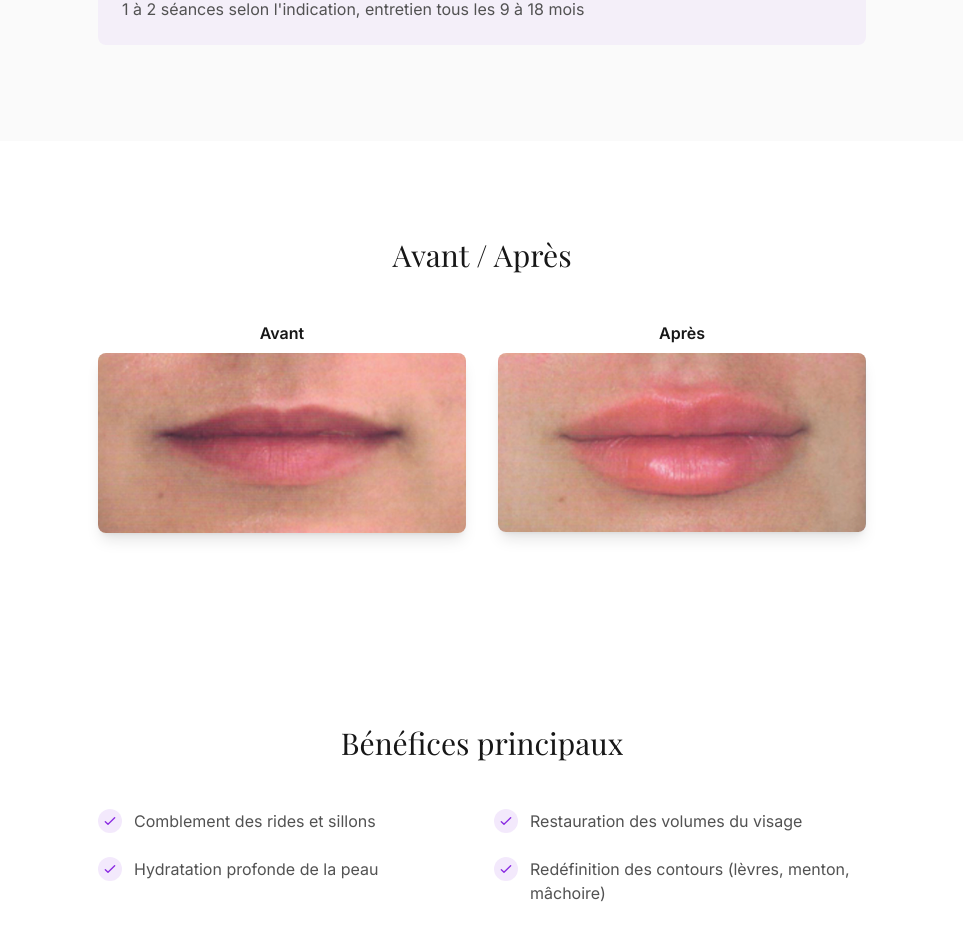
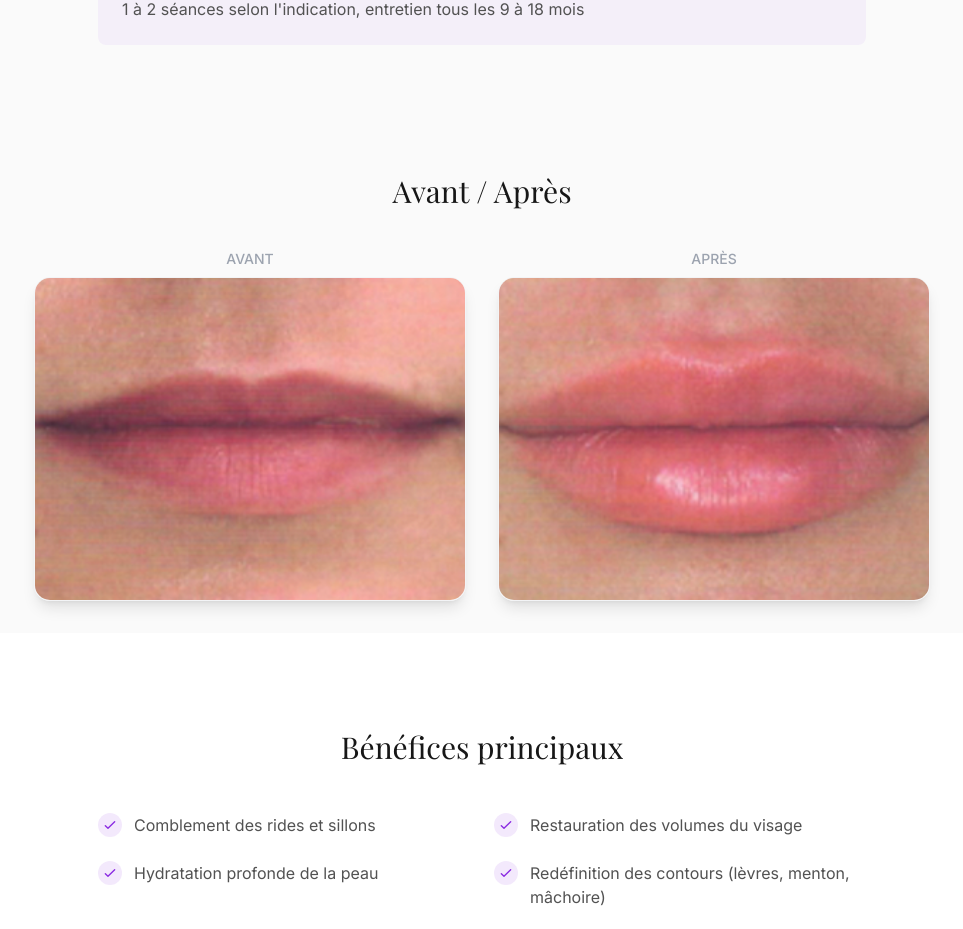
Before and after one commit to bentaz5/esthetique-belair, a Next.js app: page /nos-soins/acide-hyaluronique in a window 1280 px wide. Shown: the part 1211-2140 px from the top of the page, without its empty margins (158-1121 px from the left). Built offline with nearby package versions, Linux system fonts and the light colour scheme; a web font is replaced by a local one.

Commit message:
Ajout galerie multi-images Avant/Après et photos Botox

```diff
--- a/src/app/nos-soins/[slug]/SoinClient.tsx
+++ b/src/app/nos-soins/[slug]/SoinClient.tsx
@@ -201,34 +201,56 @@ export default function SoinClient({ soin }: { soin: Soin }) {
         </div>
       </section>
 
-      {/* Avant/Après Section */}
-      {soin.resultats.avantApres && (
-        <section className="py-16 md:py-24 bg-white">
-          <div className="container-custom px-4 md:px-6">
-            <div className="max-w-3xl mx-auto">
-              <h2 className="text-2xl md:text-3xl font-serif text-center mb-12">Avant / Après</h2>
-              <div className="mt-12 grid grid-cols-1 md:grid-cols-2 gap-8">
-                <div className="flex flex-col items-center">
-                  <span className="font-semibold mb-2">Avant</span>
-                  <img
-                    src={soin.resultats.avantApres.avant}
-                    alt={soin.resultats.avantApres.avant.split('/').pop()}
-                    className="rounded-lg shadow-lg object-cover w-full h-auto"
-                  />
+      {/* Section Avant / Après avec forçage de type pour supprimer l'erreur */}
+{((soin.resultats as any).galerieAvantApres || (soin.resultats as any).avantApres) && (
+  <section className="py-8">
+    <h2 className="text-3xl font-serif text-center mb-10">Avant / Après</h2>
+    <div className="space-y-12">
+
+      {/* Test de la galerie via 'as any' */}
+      {(soin.resultats as any).galerieAvantApres ? (
+        (soin.resultats as any).galerieAvantApres.map((item: any, index: number) => (
+          <div key={index} className="space-y-4">
+            {item.titre && <h3 className="text-center font-medium text-gray-600 italic">{item.titre}</h3>}
+            <div className="grid grid-cols-1 md:grid-cols-2 gap-8 max-w-4xl mx-auto">
+              <div className="text-center">
+                <p className="text-sm text-gray-400 uppercase mb-2 font-medium">Avant</p>
+                <div className="relative aspect-[4/3] rounded-2xl overflow-hidden shadow-lg border border-gray-100">
+                  <Image src={item.avant} alt="Avant" fill className="object-cover" unoptimized />
                 </div>
-                <div className="flex flex-col items-center">
-                  <span className="font-semibold mb-2">Après</span>
-                  <img
-                    src={soin.resultats.avantApres.apres}
-                    alt="Résultat après traitement"
-                    className="rounded-lg shadow-lg object-cover w-full h-auto"
-                  />
+              </div>
+              <div className="text-center">
+                <p className="text-sm text-gray-400 uppercase mb-2 font-medium">Après</p>
+                <div className="relative aspect-[4/3] rounded-2xl overflow-hidden shadow-lg border border-gray-100">
+                  <Image src={item.apres} alt="Après" fill className="object-cover" unoptimized />
                 </div>
               </div>
             </div>
           </div>
-        </section>
+        ))
+      ) : (
+        /* Cas classique (Microneedling etc.) */
+        soin.resultats.avantApres && (
+          <div className="grid grid-cols-1 md:grid-cols-2 gap-8 max-w-4xl mx-auto">
+            <div className="text-center">
+              <p className="text-sm text-gray-400 uppercase mb-2 font-medium">Avant</p>
+              <div className="relative aspect-[4/3] rounded-2xl overflow-hidden shadow-lg border border-gray-100">
+                <Image src={soin.resultats.avantApres.avant} alt="Avant" fill className="object-cover" unoptimized />
+              </div>
+            </div>
+            <div className="text-center">
+              <p className="text-sm text-gray-400 uppercase mb-2 font-medium">Après</p>
+              <div className="relative aspect-[4/3] rounded-2xl overflow-hidden shadow-lg border border-gray-100">
+                <Image src={soin.resultats.avantApres.apres} alt="Après" fill className="object-cover" unoptimized />
+              </div>
+            </div>
+          </div>
+        )
       )}
+
+    </div>
+  </section>
+)}
 
       {/* Avantages Section */}
       <section className="py-16 md:py-24 bg-white">
@@ -549,5 +571,7 @@ export default function SoinClient({ soin }: { soin: Soin }) {
       {/* Modal */}
       <RendezVousModal isOpen={showModal} onClose={() => setShowModal(false)} />
     </>
-  );
+  )
+  ;
+
 }
--- a/src/app/nos-soins/[slug]/page.tsx
+++ b/src/app/nos-soins/[slug]/page.tsx
@@ -32,10 +32,8 @@ type Soin = {
   resultats: {
   description: string;
   duree: string;
-    avantApres?: {
-      avant: string;
-      apres: string;
-    };
+  galerieAvantApres?: { titre: string; avant: string; apres: string; }[]; // Pour le Botox (plusieurs)
+  avantApres?: { avant: string; apres: string; }; // Pour les autres soins (un seul)
 };
   effetsSecondaires: string[];
   contreIndications: string[];
@@ -175,10 +173,19 @@ const soins: Record<string, Soin> = {
     resultats: {
       description: 'Les résultats apparaissent progressivement dans les 3 à 7 jours suivant le traitement. L\'effet dure généralement 4 à 6 mois.',
       duree: '4 à 6 mois',
-      avantApres: {
+      // On utilise maintenant un tableau d'objets pour les photos
+      galerieAvantApres: [
+        {
+          titre: "Front",
           avant: '/images/avant-apres/botox-front-avant.png',
           apres: '/images/avant-apres/botox-front-apres.png'
+        },
+        {
+          titre: "Cernes / Regard",
+          avant: '/images/avant-apres/botox-cernes-avant.png',
+          apres: '/images/avant-apres/botox-cernes-apres.png'
         }
+      ]
     },
     effetsSecondaires: [
       'Légère rougeur au point d\'injection',
```
Also changed, not shown: public/images/avant-apres/botox-cernes-apres.png (added), public/images/avant-apres/botox-cernes-avant.png (added). Lines whose indentation alone changed are shown as unchanged.
